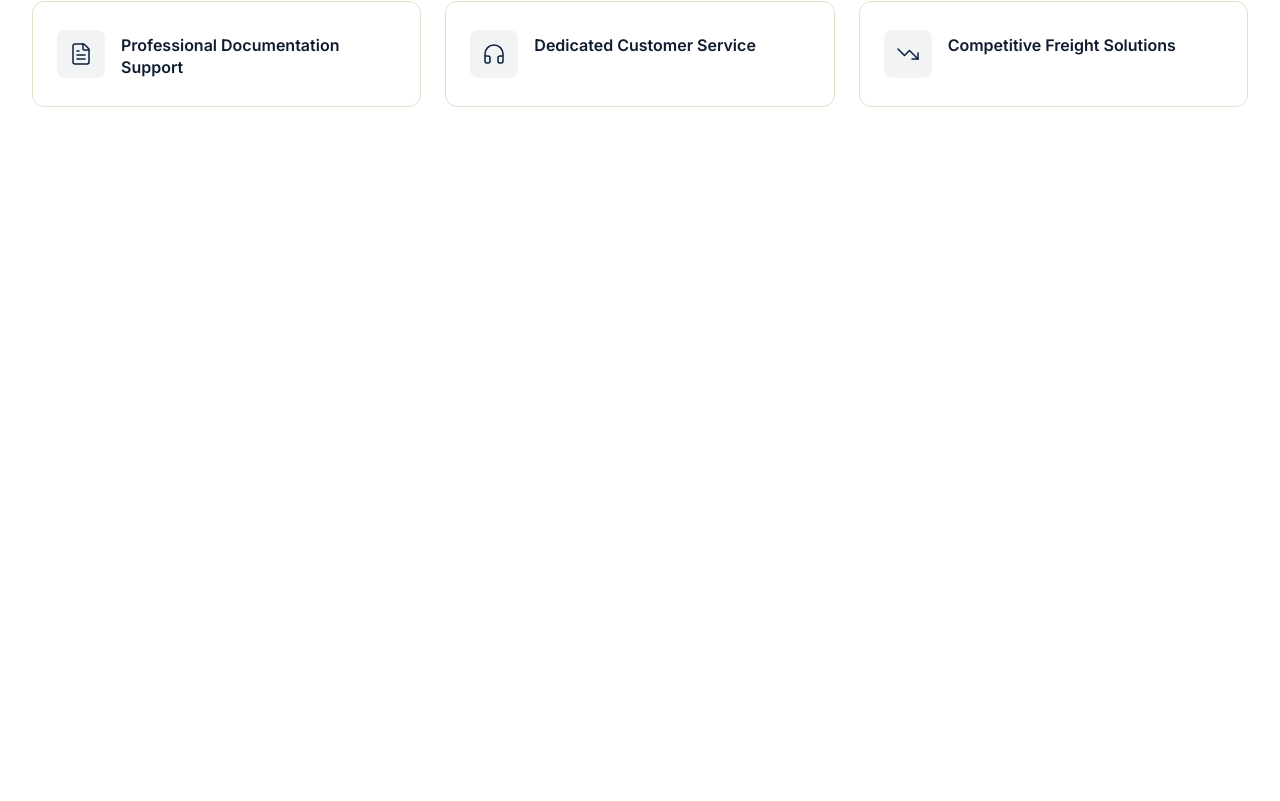
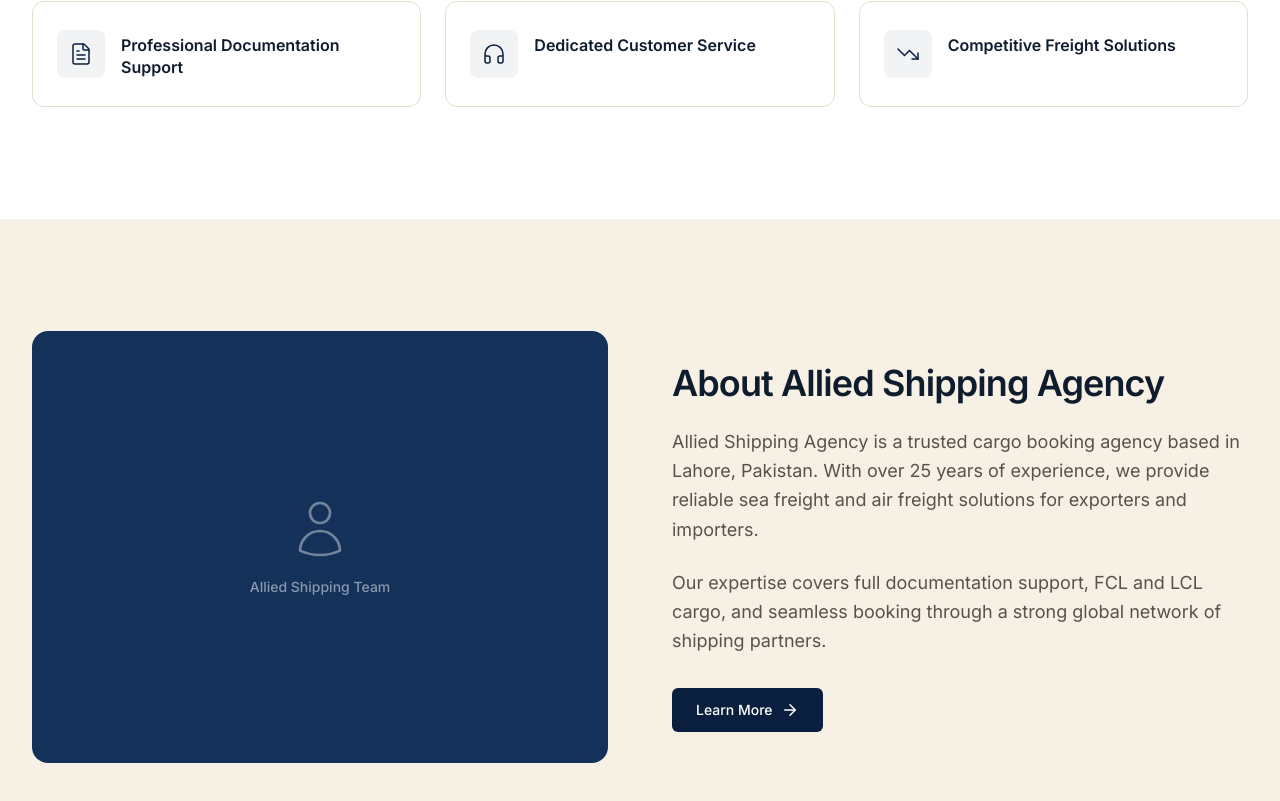
Before and after one commit to Mairaarshad19/allied-shipping-website, a Next.js app: page / in a window 1280 px wide. Shown: the part 2758-3559 px from the top of the page. Before the commit the page ends 2977 px from the top, so only its background shows below. Built offline with nearby package versions, Linux system fonts and the light colour scheme.

Commit message:
Added preview

```diff
--- a/app/page.tsx
+++ b/app/page.tsx
@@ -3,6 +3,7 @@
 import Services from "@/components/Services";
 import ExportMarkets from "@/components/ExportMarkets";
 import WhyChooseUs from "@/components/WhyChooseUs";
+import AboutPreview from "@/components/AboutPreview";
 
 export default function Home() {
   return (
@@ -12,6 +13,7 @@
       <Services />
       <ExportMarkets />
       <WhyChooseUs />
+      <AboutPreview />
     </>
   );
 }
--- /dev/null
+++ b/components/AboutPreview.tsx
@@ -0,0 +1,67 @@
+import Link from "next/link";
+import { ArrowRight } from "lucide-react";
+import Container from "./Container";
+
+export default function AboutPreview() {
+  return (
+    <section className="bg-beige-warm py-16 md:py-24 lg:py-28">
+      <Container>
+        <div className="grid grid-cols-1 lg:grid-cols-2 gap-12 lg:gap-16 items-center">
+          {/* Left — placeholder image */}
+          <div className="relative aspect-[4/3] w-full overflow-hidden rounded-2xl bg-navy-secondary">
+            <div className="absolute inset-0 flex items-center justify-center">
+              <div className="text-center px-6">
+                <svg
+                  className="mx-auto mb-4 h-16 w-16 text-white/40"
+                  fill="none"
+                  viewBox="0 0 24 24"
+                  stroke="currentColor"
+                  strokeWidth={1}
+                >
+                  <path
+                    strokeLinecap="round"
+                    strokeLinejoin="round"
+                    d="M15.75 6a3.75 3.75 0 1 1-7.5 0 3.75 3.75 0 0 1 7.5 0ZM4.501 20.118a7.5 7.5 0 0 1 14.998 0A17.933 17.933 0 0 1 12 21.75c-2.676 0-5.216-.584-7.499-1.632Z"
+                  />
+                </svg>
+                <p className="text-sm text-white/50 font-medium">
+                  Allied Shipping Team
+                </p>
+              </div>
+            </div>
+          </div>
+
+          {/* Right — content */}
+          <div className="flex flex-col gap-6">
+            <h2 className="text-3xl md:text-4xl font-semibold tracking-tight text-heading">
+              About Allied Shipping Agency
+            </h2>
+
+            <p className="text-base md:text-lg leading-relaxed text-body">
+              Allied Shipping Agency is a trusted cargo booking agency based in
+              Lahore, Pakistan. With over 25 years of experience, we provide
+              reliable sea freight and air freight solutions for exporters and
+              importers.
+            </p>
+
+            <p className="text-base md:text-lg leading-relaxed text-body">
+              Our expertise covers full documentation support, FCL and LCL
+              cargo, and seamless booking through a strong global network of
+              shipping partners.
+            </p>
+
+            <div className="pt-2">
+              <Link
+                href="/about"
+                className="inline-flex items-center gap-2 rounded-md bg-navy-primary px-6 py-3 text-sm font-medium text-white transition-colors hover:bg-navy-secondary"
+              >
+                Learn More
+                <ArrowRight size={18} />
+              </Link>
+            </div>
+          </div>
+        </div>
+      </Container>
+    </section>
+  );
+}
```
